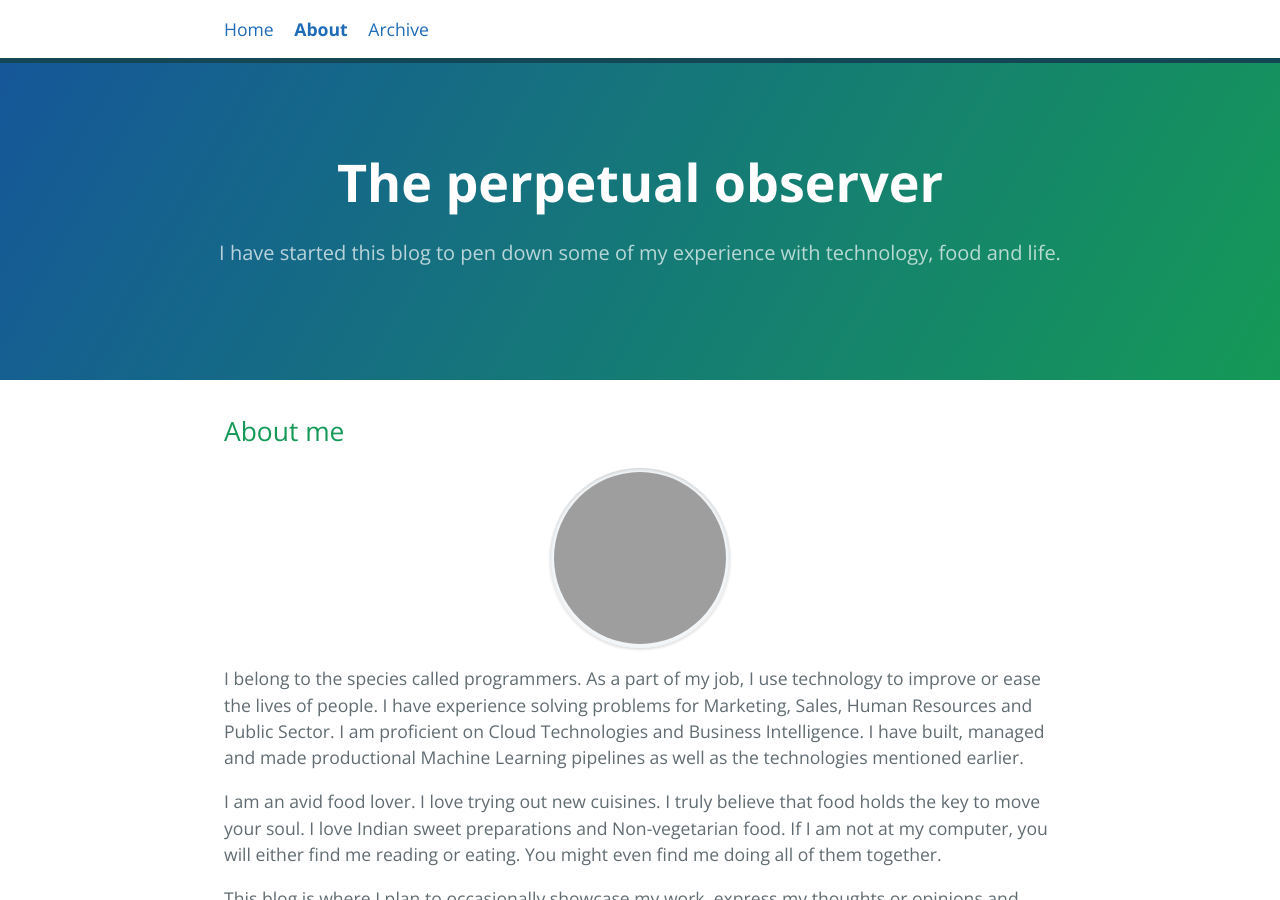
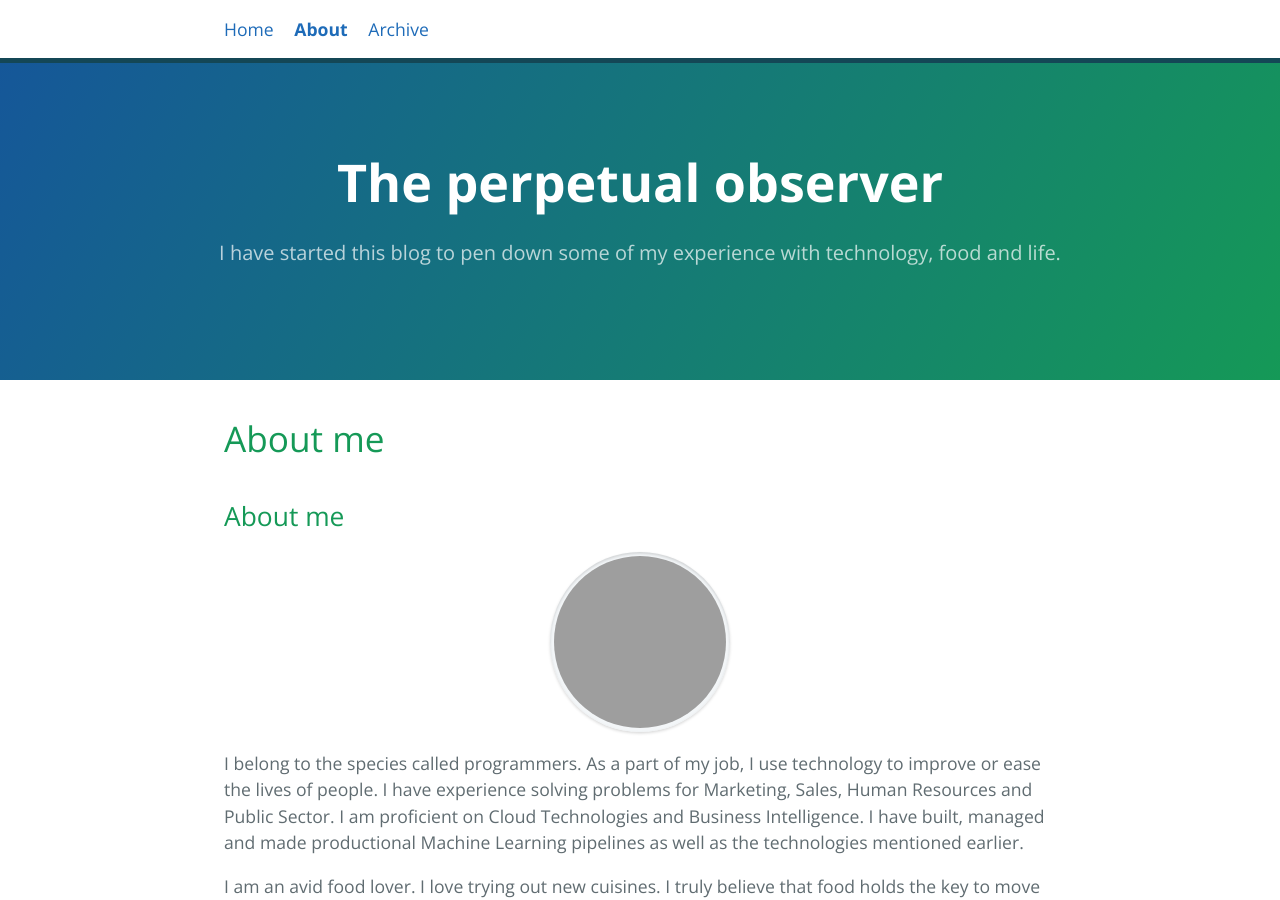
Before and after one commit to mathewnik90/blog, a Jekyll site: the page built from about.md, in a window 1280 px wide and 900 px high. Built offline with Jekyll 4.4.1, drawn with Linux system fonts in a browser that asks for light colours; our own code applies the rules of GitHub Pages for plain Markdown files; grey boxes are pictures that could not be loaded.

Commit message:
Resolved issue with page title

```diff
--- a/_layouts/default.html
+++ b/_layouts/default.html
@@ -57,6 +57,9 @@
 
 
     <main id="content" class="main-content" role="main">
+        {% if page.url != "/" %}
+          <h1>{{page.title}}</h1>
+        {% endif %}
       {{ content }}
 
       {% if page.tags %}
```
Also changed, not shown: _posts/2018-12-02-the-most-interesting-thing-happened-near-you.md (+1 -1 lines).
